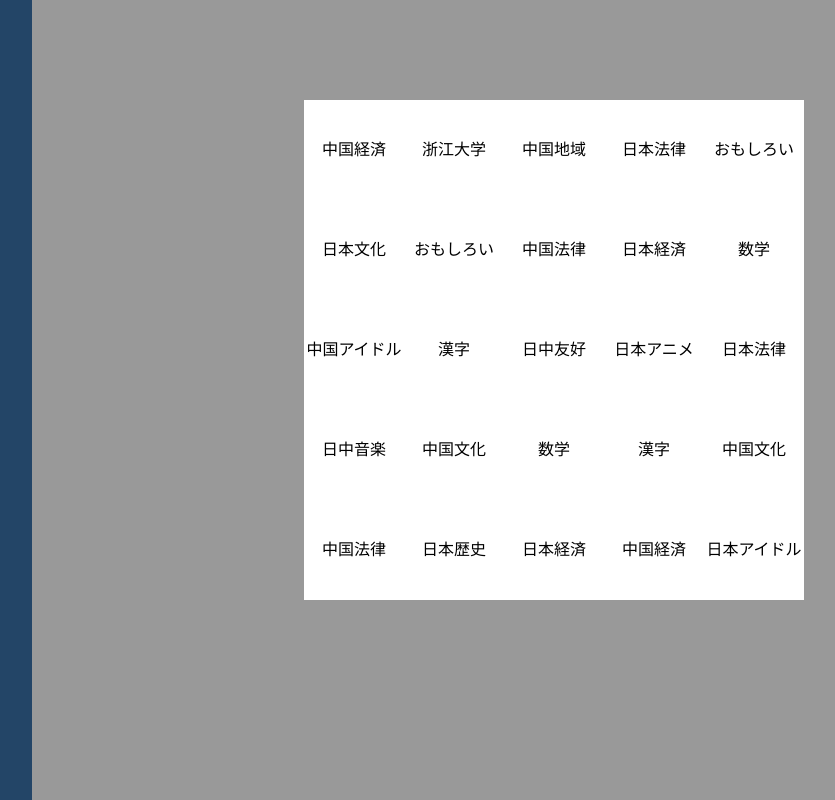
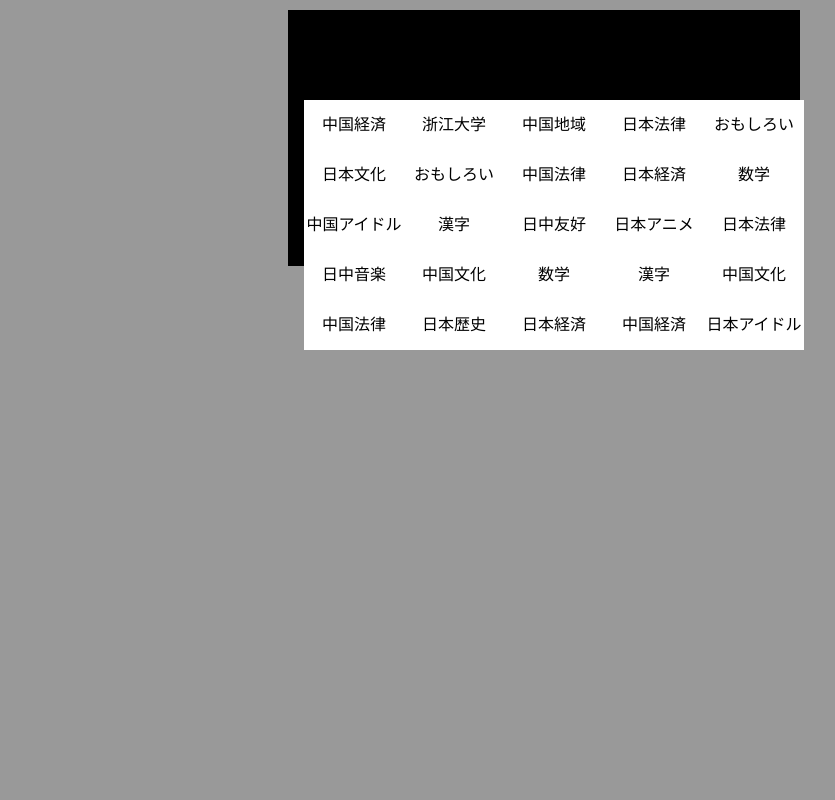
Before and after one commit to fifth/attack25, a plain HTML site: page index.html in a window 1280 px wide. Shown: the whole page, without its empty margins (96-931 px from the left). Drawn offline with Linux system fonts and the light colour scheme.

Commit message:
2014.11.10update1

```diff
--- a/index.html
+++ b/index.html
@@ -14,6 +14,7 @@
 	<link rel="stylesheet" type="text/css" href="main.css">
 </head>
 <body style="margin: 0;">
+	<div id="logo" style="background-color: black"></div>
 	<div id="mainbox">
 		<script type="text/javascript">
 			for (i=5; i>0; i--) {
@@ -21,7 +22,7 @@
 					$("#mainbox").append("<div id='box"+((i-1)*5+j)+"' class='box'>"+subject[(i-1)*5+j-1]+"</div>");
 					$("#box"+((i-1)*5+j)).css({
 						left: 100*(j-1),
-						top: 100*(i-1)
+						top: 50*(i-1)
 					});
 				}
 			}
--- a/main.css
+++ b/main.css
@@ -1,7 +1,14 @@
 body {
 	background-color: #999999;
 }
+#logo {
+	background-color: black;
+	height: 256px;
+	width: 512px;
+	position: absolute;
+}
 #back {
+	display: none;
 	position: fixed;
 	left: 0px;
 	height: 100%;
@@ -14,13 +21,13 @@ body {
 	left: 400px;
 }
 .box {
-	height: 100px;
+	height: 50px;
 	width: 100px;
 	position: absolute;
 	background-color: #FFFFFF;
 	cursor: pointer;
 	text-align: center;
-	line-height: 100px;
+	line-height: 50px;
 }
 .box:hover {
 	box-shadow: 0px 0px 5px #888888;
@@ -33,7 +40,7 @@ body {
 	display: none;
 }
 #colorselect {
-	height: 100px;
+	height: 50px;
 	width: 500px;
 	position: fixed;
 	display: none;
@@ -41,7 +48,7 @@ body {
 }
 .colorselect {
 	width: 100px;
-	height: 100px;
+	height: 50px;
 	position: absolute;
 	cursor: pointer;
 }
--- a/main.js
+++ b/main.js
@@ -1,4 +1,10 @@
 $(document).ready(function(){
+	$("#logo").css({
+		top: "10px",
+		left: function(){
+			return (window.innerWidth-512)/2;
+		}
+	})
 	$("#cover").click(function(){
 		$("#colorselect").css("display", "none");
 		$("#cover").css("display", "none");
```
